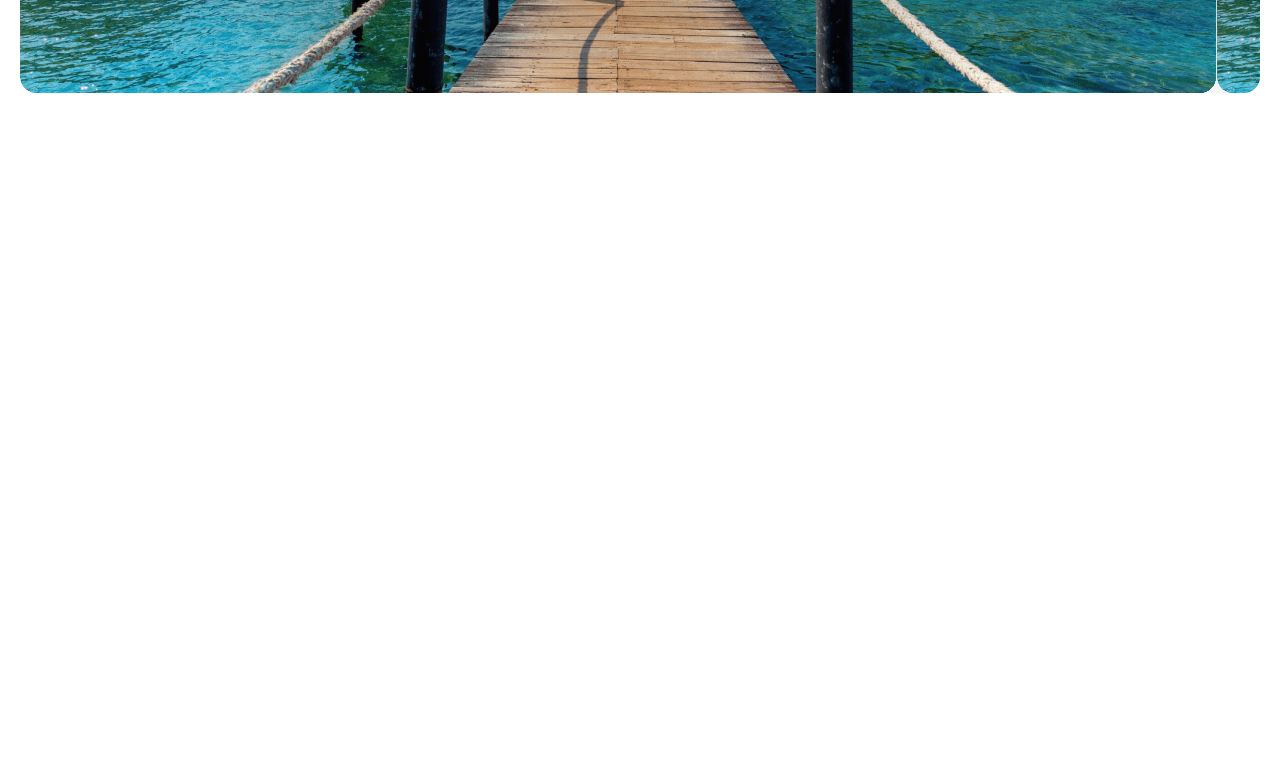
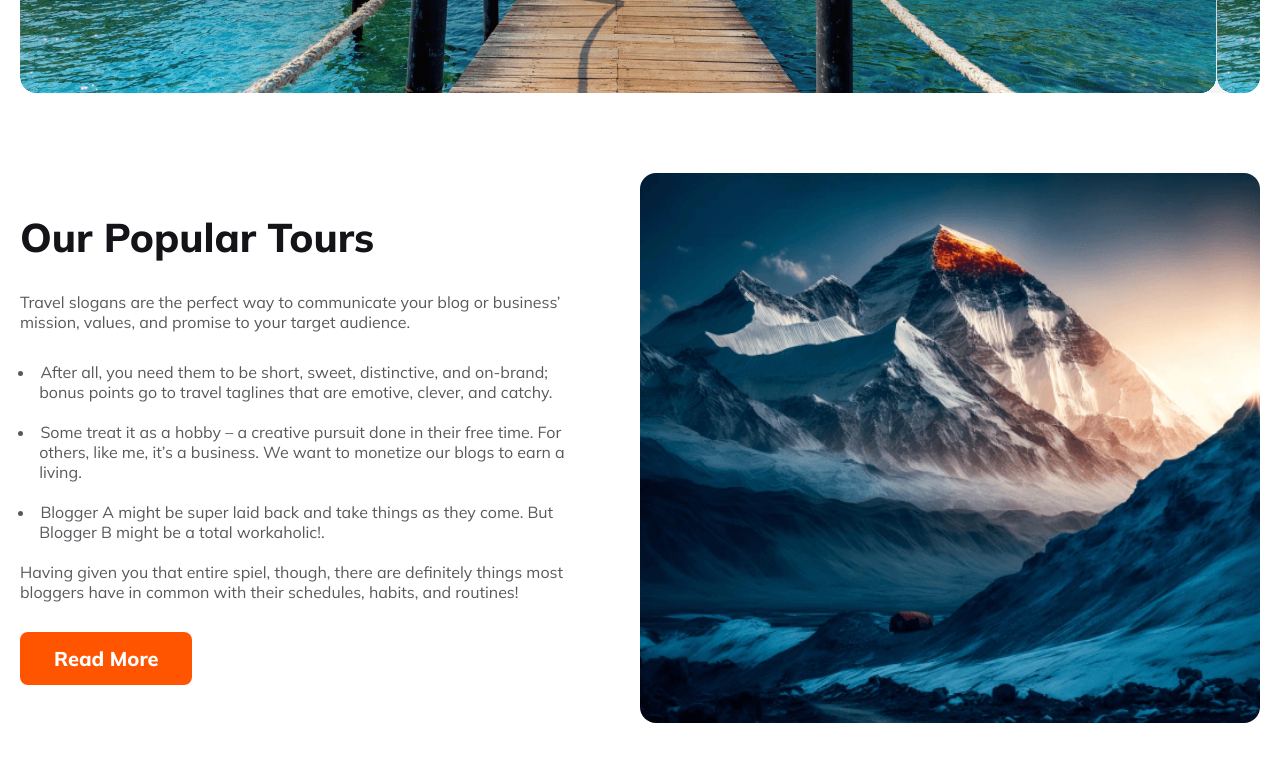
Before and after one commit to Nadim-Mahmud751/memory-travels-a2, a plain HTML site: page index.html in a window 1280 px wide. Shown: the part 545-1306 px from the top of the page. Before the commit the page ends 800 px from the top, so only its background shows below. Drawn offline with Linux system fonts and the light colour scheme.

Commit message:
added popular section

```diff
--- a/index.html
+++ b/index.html
@@ -70,6 +70,36 @@
       <!-- end banner section -->
 
 
+      <!-- our popular section start-->
+      <section>
+        <div class="popular-section">
+
+          <div class="popular-container">
+              <h2 class="popular-h2">Our Popular Tours</h2>
+              <p class="popular-p content" >Travel slogans are the perfect way to communicate your blog or business’ mission, values, and promise to your target audience.</p>
+              <ul>
+                  <li class="popular-p">
+                    After all, you need them to be short, sweet, distinctive, and on-brand; bonus points go to travel taglines that are emotive, clever, and catchy.
+                  </li >
+                  <li class="popular-p" >
+                    Some treat it as a hobby – a creative pursuit done in their free time. For others, like me, it’s a business. We want to monetize our blogs to earn a living.
+                  </li>
+                  <li class="popular-p">
+                    Blogger A might be super laid back and take things as they come. But Blogger B might be a total workaholic!.
+                  </li>
+              </ul>
+              <p class="popular-p content">Having given you that entire spiel, though, there are definitely things most bloggers have in common with their schedules, habits, and routines!</p>
+                  <button>Read More</button>
+          </div>
+
+          <div class="img-container">
+              <img src="images/Rectangle 4.png" alt="">
+
+          </div>
+      </div>
+      </section>
+      <!-- end our popular section -->
+
       <main>
 
       </main>
--- a/style.css
+++ b/style.css
@@ -14,13 +14,11 @@
   margin: 0 auto;
 
 }
-
 body{
   padding: 0 20px;
   overflow-x: hidden;
 
 }
-
 header{
   height: 138px;
   display: flex;
@@ -28,7 +26,6 @@ header{
   align-items: center;
 
 }
-
 header .nav-container {
   height: 100%;
   display: flex;
@@ -51,7 +48,6 @@ header .nav-container span{
 header nav{
  height: 100%;
  width: 40%;
-
 }
 header nav ul {
   display: flex;
@@ -60,12 +56,10 @@ header nav ul {
   justify-content: space-between;
   align-items: center;
 }
-
 header nav ul li{
   list-style-type: none;
 
 }
-
 header nav ul li a{
   text-decoration: none;
   color:  #424247;
@@ -160,3 +154,65 @@ border-radius: 8px;
   gap: 10px;
 }
 /* end banner styles */
+
+
+/* stat popular style  */
+.popular-section{
+  margin-top: 80px;
+  height: 550px;
+  border-radius: 16px;
+  display: flex;
+  justify-content: space-between;
+  align-items: center;
+  margin-bottom: 80px;
+}
+.popular-container{
+  width: 45%;
+}
+.popular-h2{
+  color: #131318;
+  font-size: 40px;
+  font-weight: 800;
+  margin-bottom: 30px;
+}
+.popular-p{
+  color: rgba(19, 19, 24, 0.70);
+  font-weight: 162.5% ;
+  max-width:  577px;
+}
+.popular-section ul{
+  list-style-position: inside;
+}
+
+.popular-section ul li{
+  text-indent: -1.3em;
+  padding-left: 1.2em;
+}
+.popular-section .img-container{
+  width: 50%;
+  border-radius: 16px;
+  height: 100%;
+}
+.popular-section img{
+  border-radius: 16px;
+  width: 100%;
+  object-fit: cover;
+  height: 100%;
+}
+.popular-section .content{
+  margin-bottom: 30px;
+
+}
+.popular-container ul li {
+  margin-bottom: 20px;
+}
+.popular-container button{
+  padding: 14px 34px;
+  border-radius: 8px;
+  background: #FF5400;
+  border: none;
+  color: #FFF;
+  font-size: 20px;
+  font-weight: 800;
+}
+/* end popular styles */
```
